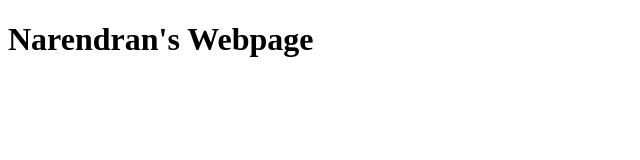
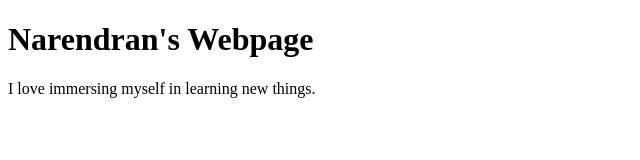
Before and after one commit to narendran0890/git_practice, a plain HTML site: page index.html in a window 1280 px wide. Shown: the whole page, without its empty margins (0-640 px from the left). Drawn offline with Linux system fonts and the light colour scheme.

Commit message:
add new insight

```diff
--- a/index.html
+++ b/index.html
@@ -7,5 +7,6 @@
 </head>
 <body>
     <h1>Narendran's Webpage</h1>
+    <p>I love immersing myself in learning new things.</p>
 </body>
 </html>
```
